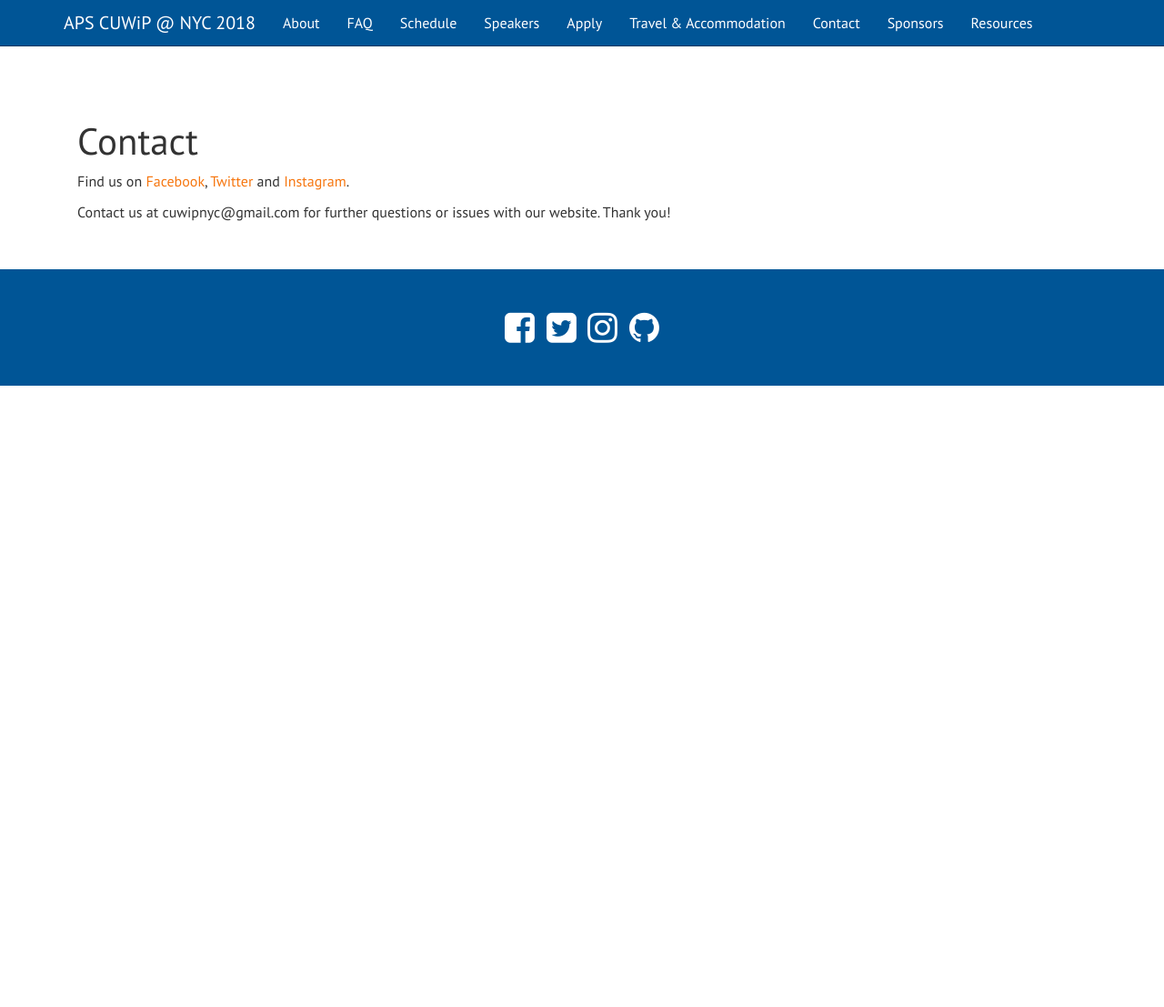
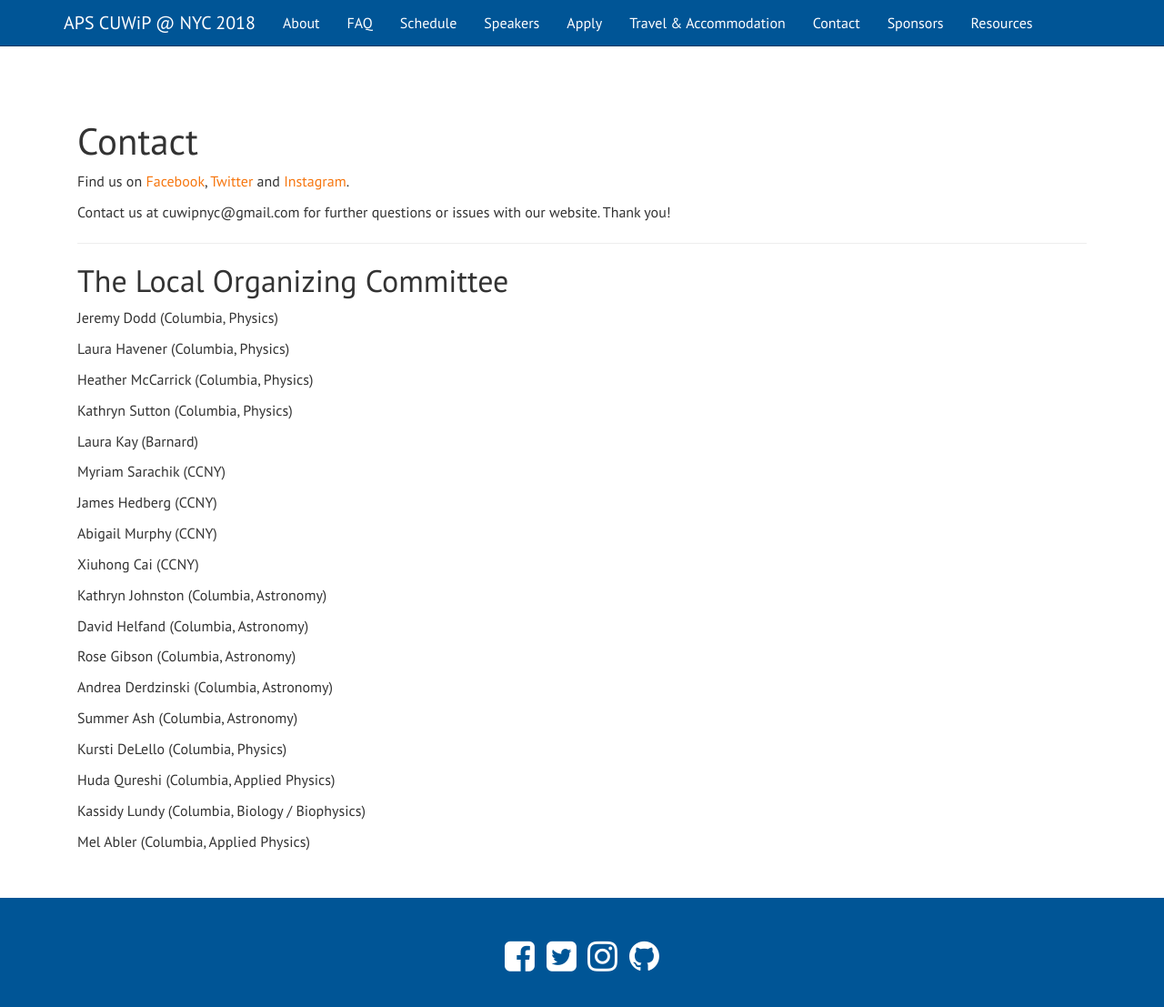
Before and after one commit to cuwip-nyc/cuwip-nyc.github.io, a Jekyll site: the page built from contact.md, in a window 1280 px wide and 1115 px high. Shown: the top 1107 px of the window at 91% size. Built offline with Jekyll 4.4.1, drawn with Linux system fonts in a browser that asks for light colours; nearby versions of some CDN libraries.

Commit message:
added loc to contact page

```diff
--- a/contact.md
+++ b/contact.md
@@ -14,3 +14,43 @@ Find us on [Facebook](https://www.facebook.com/pg/cuwipnyc),
 
 Contact us at cuwipnyc@gmail.com for further questions or issues with our
 website. Thank you!
+
+---
+
+## The Local Organizing Committee
+
+Jeremy Dodd (Columbia, Physics)
+
+Laura Havener (Columbia, Physics)
+
+Heather McCarrick (Columbia, Physics)
+
+Kathryn Sutton (Columbia, Physics)
+
+Laura Kay (Barnard)
+
+Myriam Sarachik (CCNY)
+
+James Hedberg (CCNY)
+
+Abigail Murphy (CCNY)
+
+Xiuhong Cai (CCNY)
+
+Kathryn Johnston (Columbia, Astronomy)
+
+David Helfand (Columbia, Astronomy)
+
+Rose Gibson	(Columbia, Astronomy)
+
+Andrea Derdzinski (Columbia, Astronomy)
+
+Summer Ash	(Columbia, Astronomy)
+
+Kursti DeLello (Columbia, Physics)
+
+Huda Qureshi (Columbia, Applied Physics)
+
+Kassidy Lundy (Columbia, Biology / Biophysics)
+
+Mel Abler (Columbia, Applied Physics)
```
Also changed, not shown: 1 other file.
